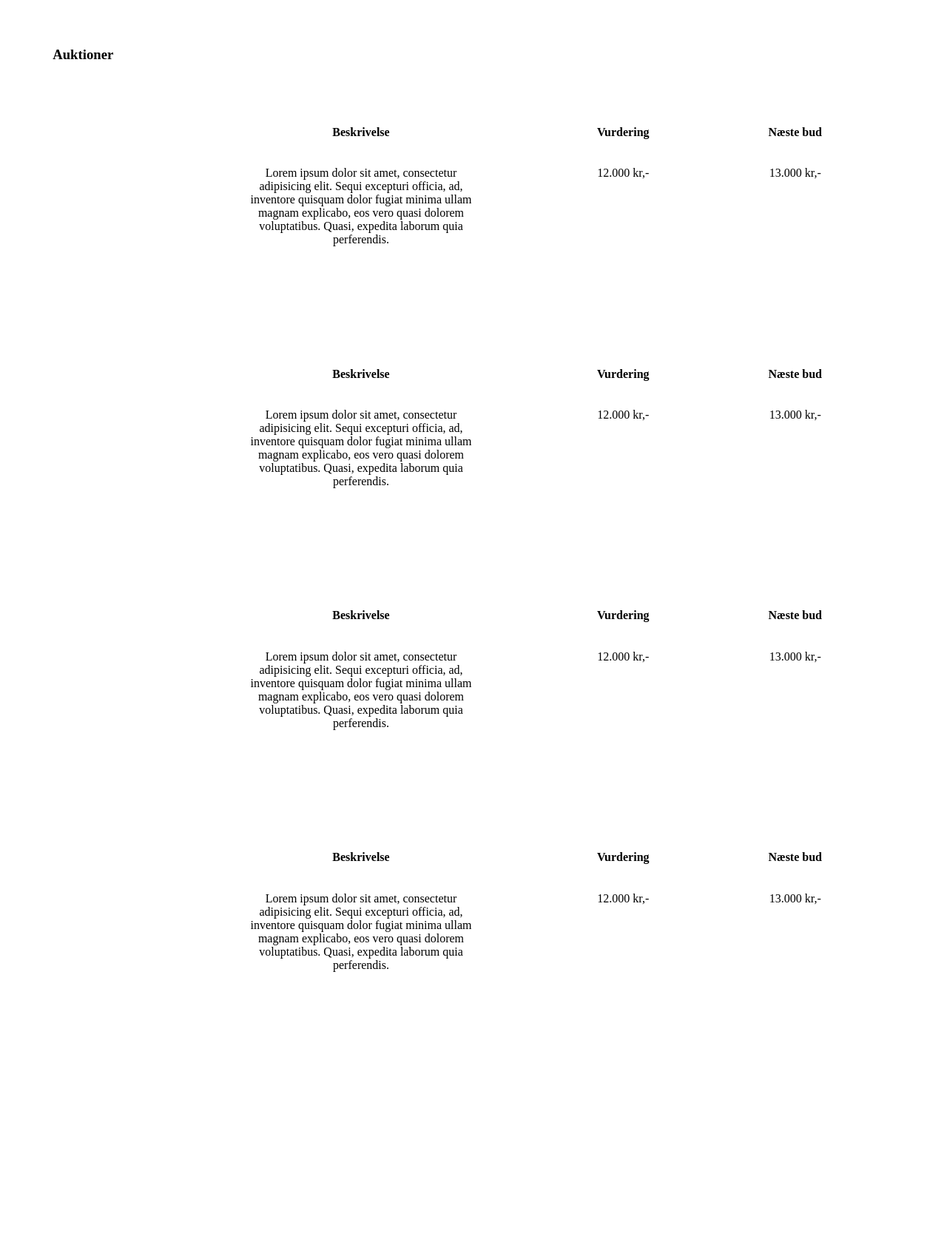
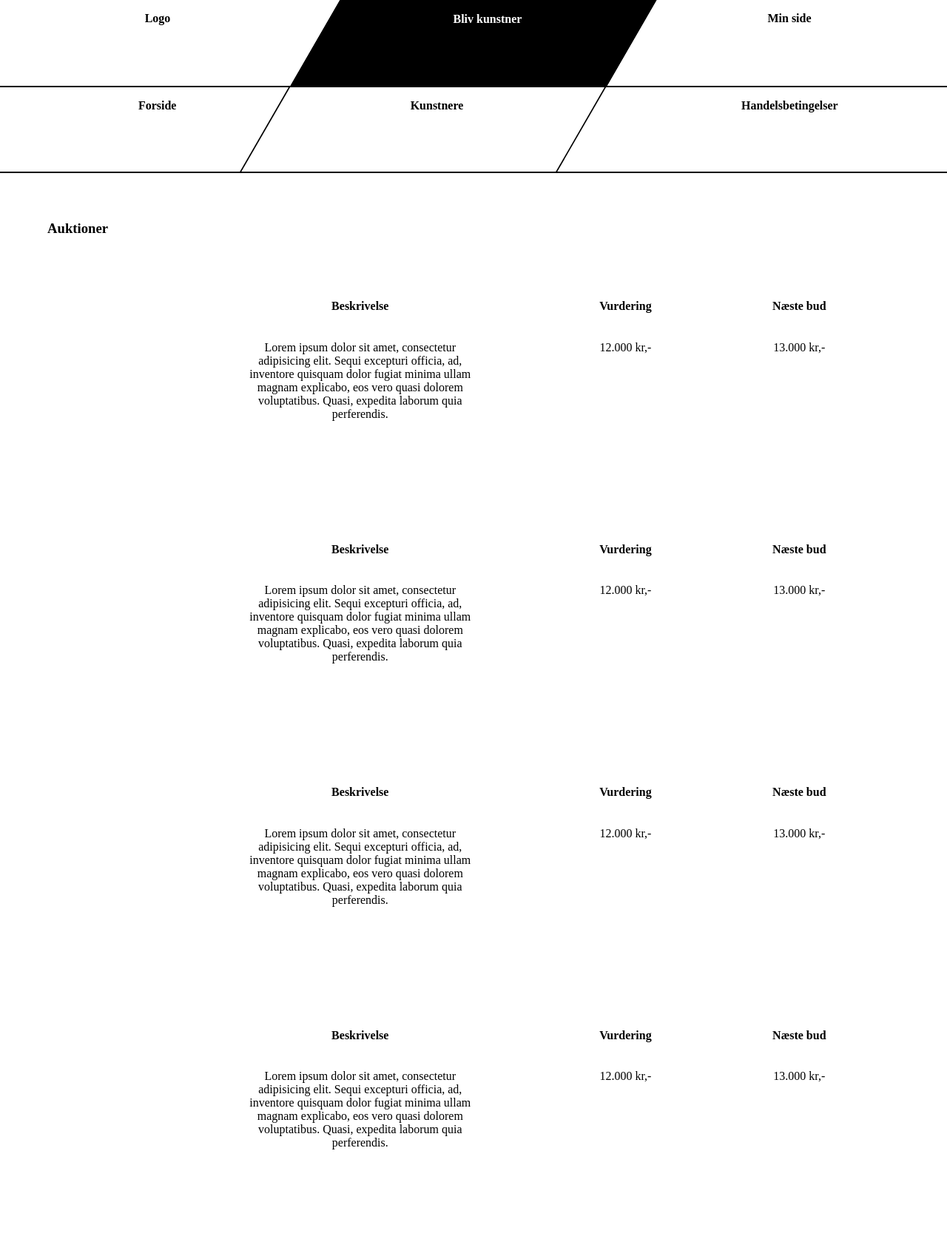
Before and after one commit to piijt/justArt, a PHP site: page / in a window 1280 px wide. Shown: the whole page at 74% size. Before the commit the page ends 1314 px from the top, so only its background shows below. Run offline with PHP 8.4, Linux system fonts and the light colour scheme; some libraries are stand-ins or nearby versions.

Commit message:
navbar css

```diff
--- a/css/style.css
+++ b/css/style.css
@@ -1,5 +1,8 @@
 *{
     font-family: 'Avenir';
+}
+body{
+    margin:auto;
 }
 .row{
     display: flex;
@@ -30,3 +33,41 @@ h3{
     margin-left:5%;
     margin-top: 5%;
 }
+.nav{
+    display: flex;
+    flex-direction: column;
+}
+.nav-row{
+    display: flex;
+    flex-direction: row;
+    justify-content: space-evenly;
+    border-bottom: 2px solid black;
+}
+.join{
+    background-color: black;
+    transform: skewX(-30deg);
+    border: 1px solid black;
+}
+.artist{
+    border-left: 2px solid black;
+    border-right: 2px solid black;
+    transform: skewX(-30deg) translateX(-15.8%);
+}
+.join h4{
+    color:white;
+    transform: skewX(30deg);
+}
+.artist h4{
+    display: flex;
+    justify-content: center;
+    text-align: center;
+    transform: skewX(30deg);
+}
+.logo, .join, .my-page, .front-page, .artist, .rights{
+    padding:0 5% 5% 5%;
+    width:calc(100%/3);
+    height: 50px;
+    display: flex;
+    align-items: center;
+    justify-content: center;
+}
--- a/index.php
+++ b/index.php
@@ -10,6 +10,18 @@
   <?php  ?>
 
     <main>
+       <div class="nav">
+           <div class="nav-row">
+               <div class="logo"><h4>Logo</h4></div>
+               <div class="join"><h4>Bliv kunstner</h4></div>
+               <div class="my-page"><h4>Min side</h4></div>
+           </div>
+           <div class="nav-row">
+               <div class="front-page"><h4>Forside</h4></div>
+               <div class="artist"><h4>Kunstnere</h4></div>
+               <div class="rights"><h4>Handelsbetingelser</h4></div>
+           </div>
+       </div>
         <h3>Auktioner</h3>
 
         <div class="row">
@@ -31,7 +43,7 @@
         </div>
         <div class="row">
 
-            <img src="https://via.placeholder.com/175x175" alt="">
+            <img src="https://via.placeholder.com/175x175" alt="" >
             <div class="desc">
                 <h4>Beskrivelse</h4>
                 <p>Lorem ipsum dolor sit amet, consectetur adipisicing elit. Sequi excepturi officia, ad, inventore quisquam dolor fugiat minima ullam magnam explicabo, eos vero quasi dolorem voluptatibus. Quasi, expedita laborum quia perferendis.</p>
```
Also changed, not shown: 1 other file.
